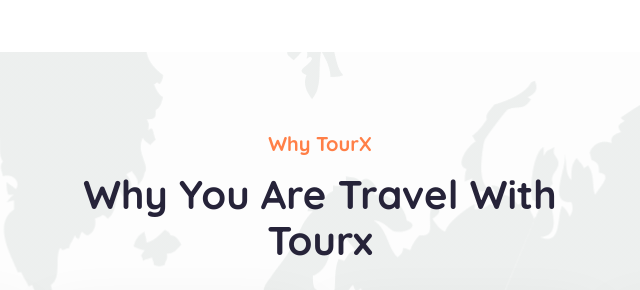
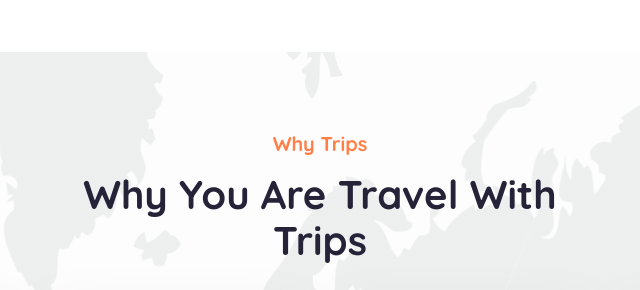
Before and after one commit to Get-The-Website/WD-Tourism-Agencies-Tourx, a plain HTML site: page about.html in a window 1280 px wide. Shown: the part 1983-2273 px from the top of the page, 320-960 px from the left. Drawn offline with nearby package versions, Linux system fonts and the light colour scheme; files whose address does not match are found by name.

Commit message:
initial push

```diff
--- a/about.html
+++ b/about.html
@@ -3,7 +3,7 @@
 
 <!-- Mirrored from demo.egenslab.com/html/tourx/about.html by HTTrack Website Copier/3.x [XR&CO'2014], Mon, 02 Dec 2024 06:56:30 GMT -->
 <head>
-<title>TourX - Tours and Travel HTML Template</title>
+<title>Trips - Tours and Travel </title>
 
     <!-- Required meta tags -->
     <meta charset="utf-8">
@@ -299,7 +299,7 @@
                 </div>
                 <div class="col-lg-5 col-md-12">
                     <div class="about-wrapper-right section-head head-left">
-                        <h5>About TourX</h5>
+                        <h5>About Trips</h5>
                         <h2>The Best Travel Agency
                             Company.</h2>
                         <p>Fusce aliquam luctus est, eget tincidunt velit scelerisque
@@ -448,8 +448,8 @@
             <div class="row">
                 <div class="col-lg-12 col-md-12 col-sm-12">
                     <div class="section-head pb-30">
-                        <h5>Why TourX</h5>
-                        <h2>Why you are travel with tourx</h2>
+                        <h5>Why Trips</h5>
+                        <h2>Why you are travel with Trips</h2>
                     </div>
                 </div>
             </div>
@@ -764,7 +764,7 @@
             <div class="row">
                <div class="col-lg-12">
                 <div class="copyrigth-area">
-                    <p>Copyright 2021 <a href="#">TourX</a> | Design By <a href="#">Egens Lab</a></p>
+                    <p>Copyright 2021 <a href="#">Trips</a> | Design By <a href="#">Egens Lab</a></p>
                 </div>
                </div>
             </div>
```
Also changed, not shown: 404.html (+2 -2 lines), blog-details.html (+2 -2 lines), blog-sidebar.html (+2 -2 lines), blog-standard.html (+2 -2 lines), blog.html (+2 -2 lines), contact.html (+2 -2 lines), destination.html (+2 -2 lines), faq.html (+2 -2 lines), gallary.html (+2 -2 lines), guide.html (+2 -2 lines), index.html (+4 -4 lines), index2.html (+4 -4 lines), package-details.html (+2 -2 lines), package-sidebar.html (+2 -2 lines), 4 more files.
